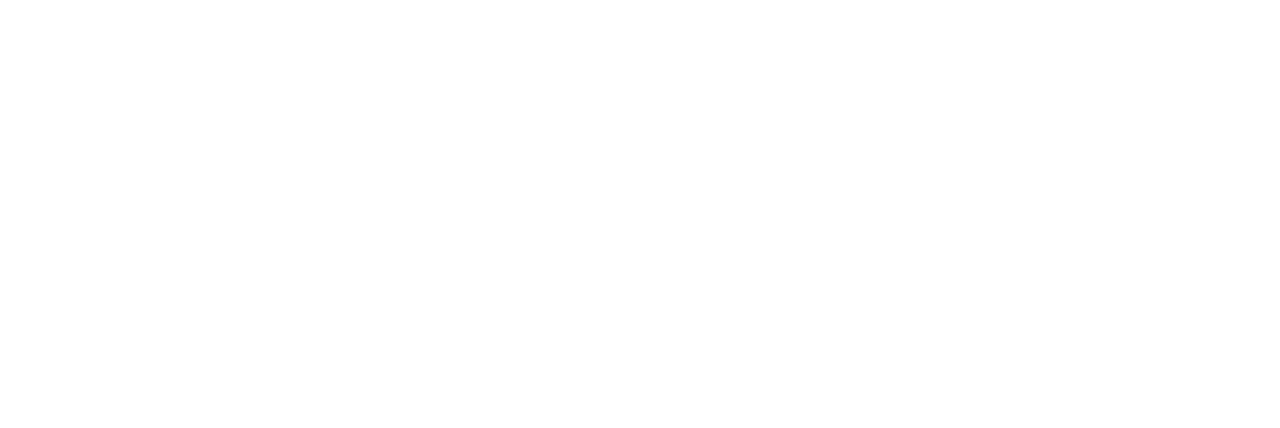
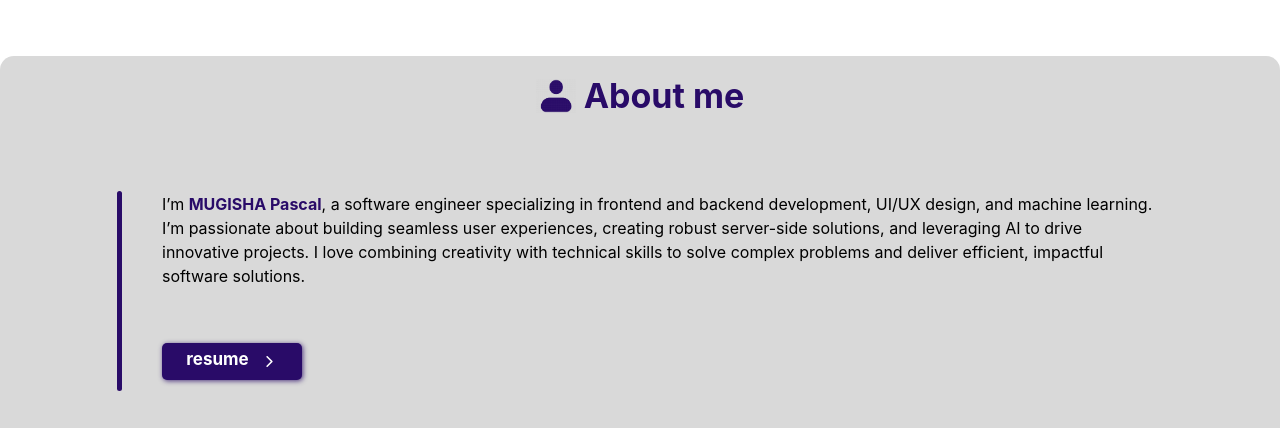
Before and after one commit to MUGISHA-Pascal/portforio, a React (Create React App) app in the folder frontend/: page / in a window 1280 px wide. Shown: the part 524-952 px from the top of the page. Before the commit the page ends 800 px from the top, so only its background shows below. Built offline with nearby package versions, Linux system fonts and the light colour scheme.

Commit message:
adding About me styles

```diff
--- a/frontend/package.json
+++ b/frontend/package.json
@@ -9,6 +9,7 @@
     "framer-motion": "^11.11.7",
     "react": "^18.3.1",
     "react-dom": "^18.3.1",
+    "react-icons": "^5.3.0",
     "react-scripts": "5.0.1",
     "web-vitals": "^2.1.4"
   },
--- a/frontend/src/App.js
+++ b/frontend/src/App.js
@@ -1,10 +1,12 @@
 import "./App.css";
+import About from "./components/About";
 import Home from "./components/Home";
 
 function App() {
   return (
     <div className="App">
       <Home />
+      <About />
     </div>
   );
 }
--- /dev/null
+++ b/frontend/src/components/About.js
@@ -0,0 +1,39 @@
+import React from "react";
+import { motion } from "framer-motion";
+import { IoIosArrowForward } from "react-icons/io";
+import userIcon from "../assets/userIcon.png";
+
+const About = () => {
+  return (
+    <section className="bg-[#D9D9D9] flex flex-col justify-center items-center pb-[70px] rounded-tl-[14px] rounded-tr-[14px]">
+      <div className="flex flex-row space-x-2 items-center mt-[14px]">
+        <img src={userIcon} alt="user icon" className="h-[34px] w-[40px]" />
+        <span className="text-custom-purple font-bold text-[34px]">
+          About me
+        </span>
+      </div>
+      <div className="flex flex-row space-x-[40px] mt-[70px] justify-center items-center">
+        <div className="bg-custom-purple h-[200px] rounded-full w-[5px]"></div>
+        <div className="flex flex-col space-y-[55px] mb-[10px]">
+          <p className="w-[1001px] leading-6 text-left">
+            I’m{" "}
+            <span className="text-custom-purple font-bold">MUGISHA Pascal</span>
+            , a software engineer specializing in frontend and backend
+            development, UI/UX design, and machine learning. I’m passionate
+            about building seamless user experiences, creating robust
+            server-side solutions, and leveraging AI to drive innovative
+            projects. I love combining creativity with technical skills to solve
+            complex problems and deliver efficient, impactful software
+            solutions.
+          </p>
+          <motion.button className="bg-custom-purple shadow-custom w-[140px] text-white font-bold text-[17px] p-[4px] rounded-[5px] flex flex-row items-center justify-center space-x-[12px]">
+            <span className="pb-1">resume</span>
+            <IoIosArrowForward className="font-bold" />
+          </motion.button>
+        </div>
+      </div>
+    </section>
+  );
+};
+
+export default About;
--- a/frontend/src/components/Home.js
+++ b/frontend/src/components/Home.js
@@ -107,7 +107,7 @@
           </motion.nav>
         )}
       </header>
-      <section className="flex flex-row pt-[100px] items-center mb-[200px]">
+      <section className="flex flex-row pt-[100px] items-center mb-[120px]">
         <img
           src={profileImg}
           alt="profile picture"
```
Also changed, not shown: frontend/src/assets/userIcon.png (added), 1 other file (tests, documents, lock files or other folders).
